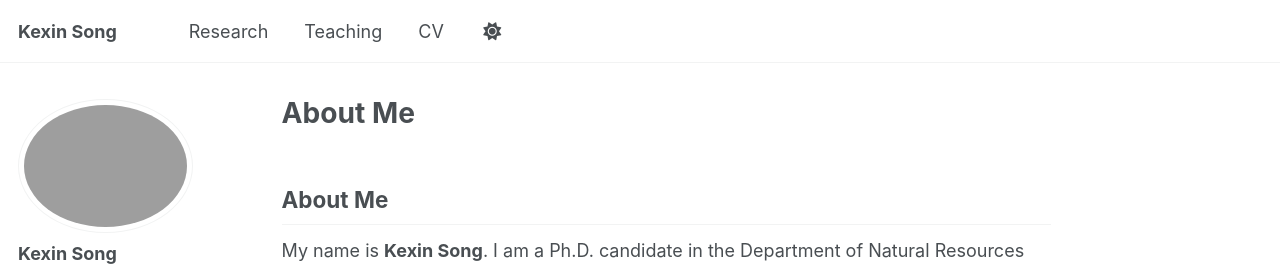
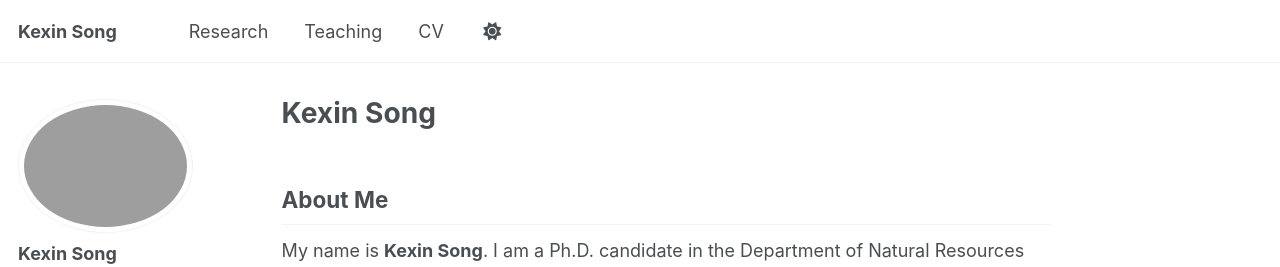
Before and after one commit to kathy9980/kathy9980.github.io, a Jekyll site: the page built from _pages/about.md, in a window 1280 px wide and 1032 px high. Shown: the top 267 px of the window. Built offline with Jekyll 4.4.1, drawn with Linux system fonts in a browser that asks for light colours; some web fonts are replaced; our own code applies the rules of GitHub Pages for plain Markdown files; a script bundle is joined from its source files by our own code; library files that are not in the unit come from our copies.

Commit message:
Add front matter and update about section

```diff
--- a/_pages/about.md
+++ b/_pages/about.md
@@ -1,3 +1,9 @@
+---
+title: "Kexin Song"
+permalink: /
+author_profile: true
+---
+
 ## About Me
 
 My name is **Kexin Song**. I am a Ph.D. candidate in the Department of Natural Resources and the Environment at the University of Connecticut (UConn), working with the **Global Environmental Remote Sensing Laboratory (GERS Lab)** led by Dr. Zhe Zhu. I will join the **Yale School of the Environment** as a Postdoctoral Associate in 2026.
```
